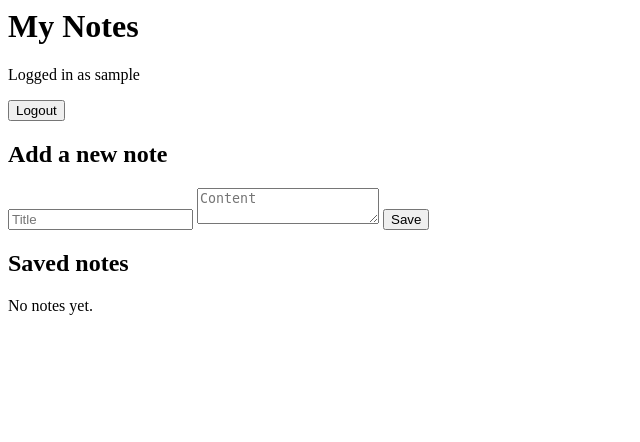
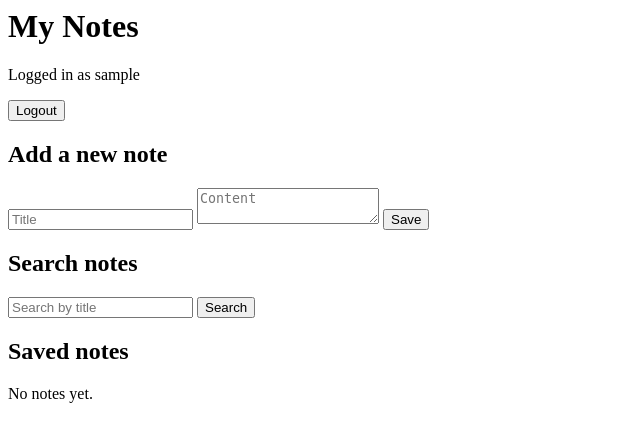
Before and after one commit to nessamerivirta/cybersecurityproject, a Django app: page /notes/ in a window 1280 px wide. Shown: the top 442 px of the page, without its empty margins (0-640 px from the left). Run offline with Django 5.2, Linux system fonts and the light colour scheme; the visitor is signed in with stand-in values (Sample User, id 1); data that the repository does not hold is empty.

Commit message:
Second vulnerability added

```diff
--- a/notes/templates/notes/index.html
+++ b/notes/templates/notes/index.html
@@ -16,6 +16,12 @@
     <button type="submit">Save</button>
 </form>
 
+<h2>Search notes</h2>
+
+<form method="get">
+    <input type="text" name="search" value="{{ request.GET.search }}" placeholder="Search by title">
+    <button type="submit">Search</button>
+</form>
 
 <h2>Saved notes</h2>
 {% for note in notes %}
--- a/notes/views.py
+++ b/notes/views.py
@@ -3,6 +3,7 @@ from django.contrib.auth import login
 from django.contrib.auth.decorators import login_required
 from django.shortcuts import render, redirect
 from .models import Note
+from django.db import connection
 
 @login_required
 def index(request):
@@ -14,10 +15,27 @@ def index(request):
             return redirect("index")
 
     # Flaw: Broken Access Control
+    # Issue: All users can view each other's notes even if they are not the owner
     notes = Note.objects.all()
+    # Fix: Only show notes belonging to the logged-in user
+    # notes = Note.objects.filter(owner=request.user)
 
-    # Fix: Only show the current logged-in user's notes
-    # notes = Note.objects.filter(owner=request.user)
+    search = request.GET.get("search", "")
+
+    if search:
+        # Flaw: Injection
+        # Issue: Users can manipulate the SQL query through the search bar
+        with connection.cursor() as cursor:
+            cursor.execute(
+                f"SELECT id FROM notes_note WHERE owner_id = {request.user.id} "
+                f"AND title LIKE '%{search}%'"
+            )
+            ids = [row[0] for row in cursor.fetchall()]
+
+        notes = Note.objects.filter(id__in=ids)
+
+    # Fix: Use Django's filter() method instead of raw SQL
+    # notes = Note.objects.filter(owner=request.user, title__icontains=search)
 
     return render(request, "notes/index.html", {"notes": notes})
 
```
